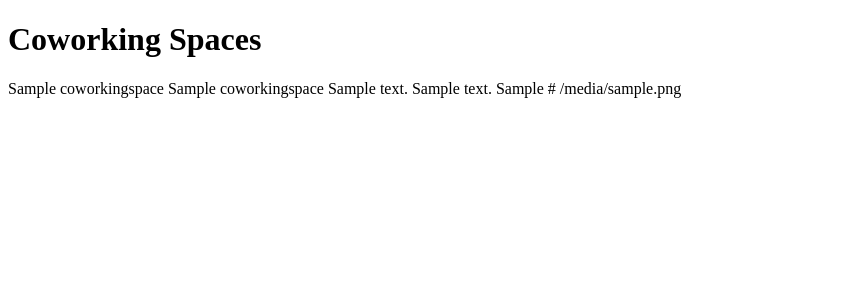
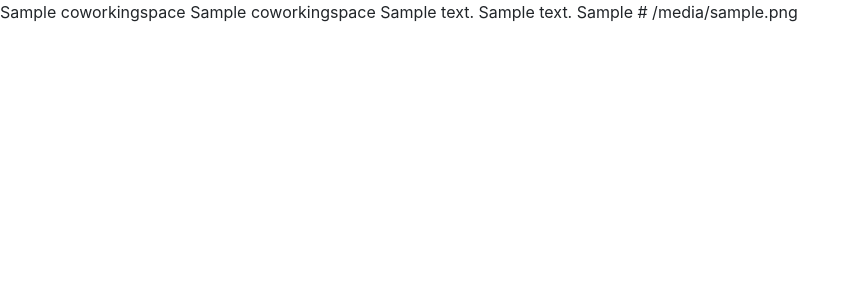
Before and after one commit to LivHed/coworking-spaces, a Flask app: page / in a window 1280 px wide. Shown: the top 300 px of the page, without its empty margins (0-859 px from the left). Run offline with Flask 2, Linux system fonts and the light colour scheme; a database or web service that is not in the repository returns one stand-in record (values such as "Sample title"); some libraries are stand-ins or nearby versions.

Commit message:
Add libraries, and links for styling and functionality

```diff
--- a/templates/base.html
+++ b/templates/base.html
@@ -1,12 +1,21 @@
 <!DOCTYPE html>
 <html>
-    <head>
 
-    </head>
+<head>
+    <link href="https://fonts.googleapis.com/css?family=Raleway&display=swap" rel="stylesheet">
+    <link rel="stylesheet" href="https://stackpath.bootstrapcdn.com/bootstrap/4.3.1/css/bootstrap.min.css" integrity="sha384-ggOyR0iXCbMQv3Xipma34MD+dH/1fQ784/j6cY/iJTQUOhcWr7x9JvoRxT2MZw1T" crossorigin="anonymous">
+    <link rel="stylesheet" href="https://cdnjs.cloudflare.com/ajax/libs/font-awesome/5.11.2/css/fontawesome.min.css" integrity="sha256-/sdxenK1NDowSNuphgwjv8wSosSNZB0t5koXqd7XqOI=" crossorigin="anonymous" />
+    <link rel="stylesheet" href="{{url_for('static', filename='css/style.css')}}" type="text/css" />
+</head>
 
-    <body>
-        <h1>Coworking Spaces</h1>
-        {% block content %}
-        {% endblock %}
-    </body>
+<body>
+
+    {% block content %} {% endblock %}
+
+    <script src="https://code.jquery.com/jquery-3.3.1.slim.min.js" integrity="sha384-q8i/X+965DzO0rT7abK41JStQIAqVgRVzpbzo5smXKp4YfRvH+8abtTE1Pi6jizo" crossorigin="anonymous"></script>
+    <script src="https://cdnjs.cloudflare.com/ajax/libs/popper.js/1.14.7/umd/popper.min.js" integrity="sha384-UO2eT0CpHqdSJQ6hJty5KVphtPhzWj9WO1clHTMGa3JDZwrnQq4sF86dIHNDz0W1" crossorigin="anonymous"></script>
+    <script src="https://stackpath.bootstrapcdn.com/bootstrap/4.3.1/js/bootstrap.min.js" integrity="sha384-JjSmVgyd0p3pXB1rRibZUAYoIIy6OrQ6VrjIEaFf/nJGzIxFDsf4x0xIM+B07jRM" crossorigin="anonymous"></script>
+
+</body>
+
 </html>
```
